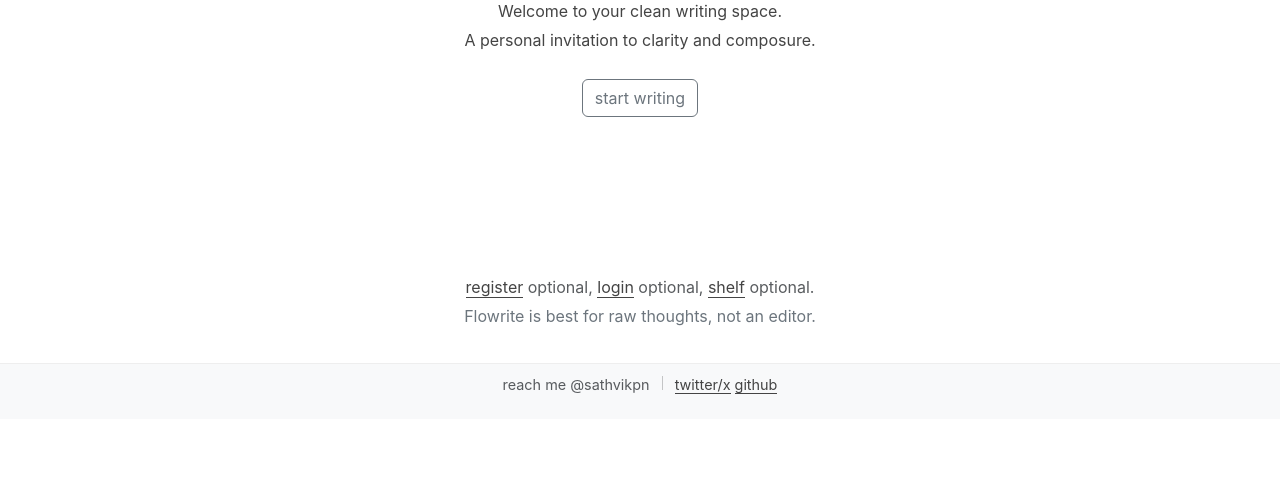
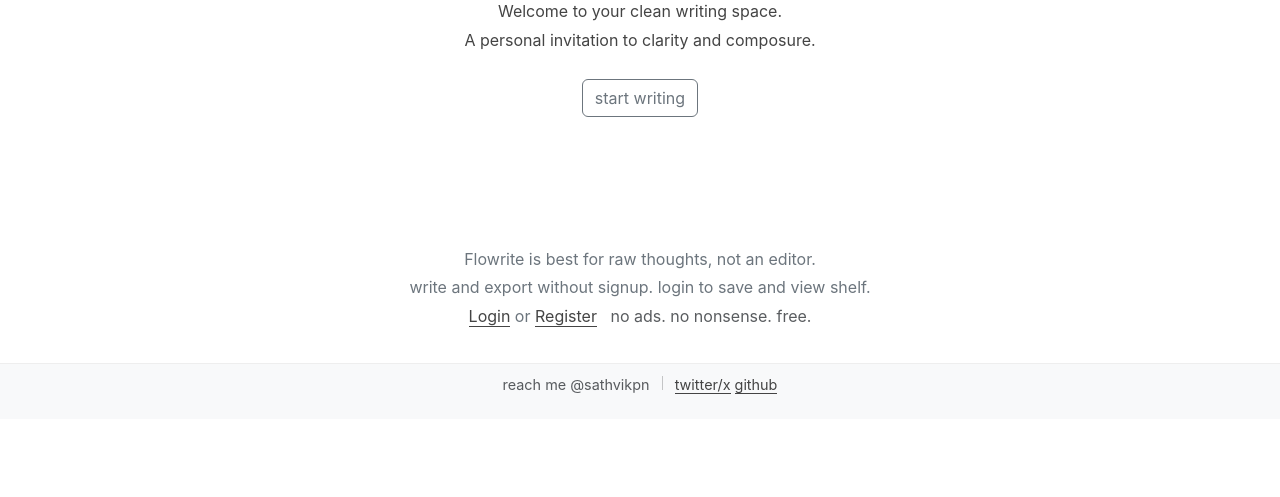
Before and after one commit to SathvikPN/flowrite, a Flask app: page / in a window 1280 px wide. Shown: the part 381-878 px from the top of the page. Run offline with Flask 3, Linux system fonts and the light colour scheme.

Commit message:
marking my way out of premature optimization

```diff
--- a/app.py
+++ b/app.py
@@ -270,6 +270,7 @@
 
             # User authenticated successfully
             session['user_id'] = user['id']
+            session['username'] = user['username']
             # Optionally update last_login
             db.execute(
                 "UPDATE user SET last_login = CURRENT_TIMESTAMP WHERE id = ?",
--- a/templates/index.html
+++ b/templates/index.html
@@ -20,10 +20,20 @@
          style="z-index:1040; bottom: 80px;">
         <div class="container py-2">
             <p class="text-muted text-center my-2 mb-0">
+               {% if session.get('user_id') %}
+                    <span class="text-secondary">Welcome back, {{ session.get('username') }} :)</span>
+                {% else %}
 
-               <a href="/register">register</a> optional, <a href="/login">login</a> optional, <a href="/shelf">shelf</a> optional.
                 <br>
-                <span class="text-secondary">Flowrite is best for raw thoughts, not an editor.</span>
+                <span class="text-secondary">Flowrite is best for raw thoughts, not an editor.</span>   <br>
+
+                <span class="text-secondary">write and export without signup. login to save and view shelf. <br>
+                    <a href="/login" class="text-decoration-none">Login</a> or <a href="/register" class="text-decoration-none">Register</a> </span>
+                &nbsp; no ads. no nonsense. free.
+
+                {% endif %}
+
+
             </p>
         </div>
     </div>
```
